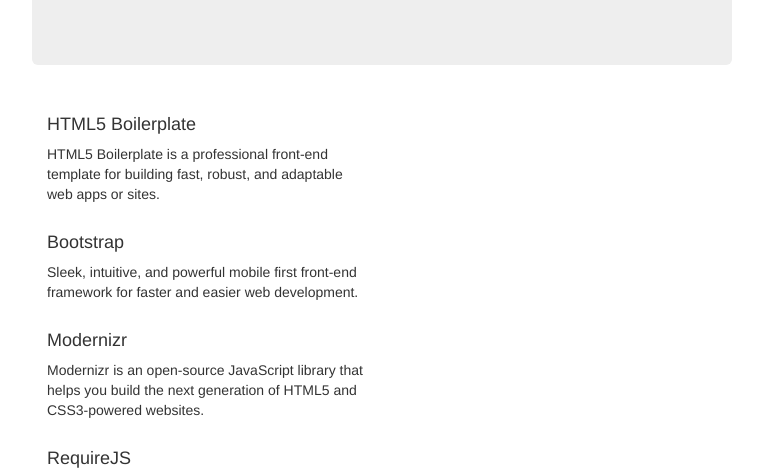
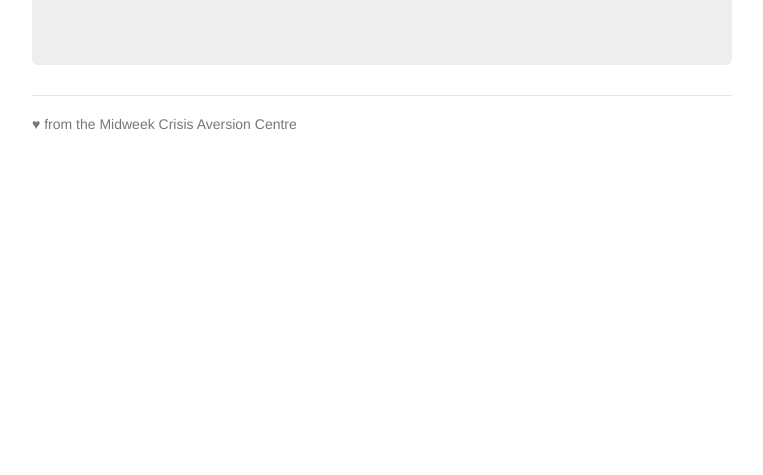
Before and after one commit to ddubyah/cameratag, a plain HTML site: page index.html in a window 1280 px wide. Shown: the part 283-758 px from the top of the page, without its empty margins (258-1021 px from the left). Drawn offline with Linux system fonts and the light colour scheme.

Commit message:
rebuilt index

```diff
--- a/index.html
+++ b/index.html
@@ -36,26 +36,8 @@
                 <p><camera id="Experimental" data-uuid="91776fb0-01b0-0131-1aa6-1231393f64cd"></camera></p>
             </div>
 
-            <div class="row marketing">
-                <div class="col-lg-6">
-                    <h4>HTML5 Boilerplate</h4>
-                    <p>HTML5 Boilerplate is a professional front-end template for building fast, robust, and adaptable web apps or sites.</p>
-
-                    <h4>Bootstrap</h4>
-                    <p>Sleek, intuitive, and powerful mobile first front-end framework for faster and easier web development.</p>
-
-                    <h4>Modernizr</h4>
-                    <p>Modernizr is an open-source JavaScript library that helps you build the next generation of HTML5 and CSS3-powered websites.</p>
-
-
-                    <h4>RequireJS</h4>
-                    <p>RequireJS is a JavaScript file and module loader. It is optimized for in-browser use, but it can be used in other JavaScript environments, like Rhino and Node.</p>
-
-                </div>
-            </div>
-
             <div class="footer">
-                <p>♥ from the Yeoman team</p>
+                <p>♥ from the Midweek Crisis Aversion Centre</p>
             </div>
 
         </div>
```
